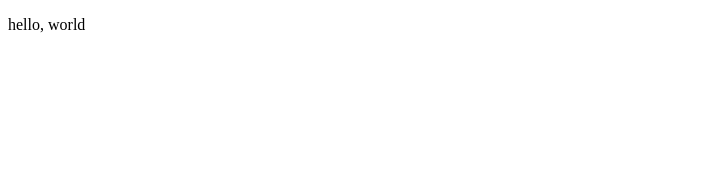
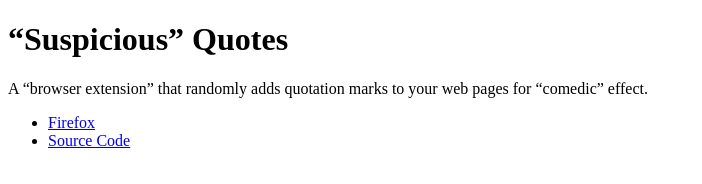
Before and after one commit to suspicious-quotes/suspicious-quotes.github.io, a plain HTML site: page index.html in a window 1280 px wide. Shown: the whole page, without its empty margins (0-702 px from the left). Drawn offline with Linux system fonts and the light colour scheme.

Commit message:
add barebones content and links

```diff
--- a/index.html
+++ b/index.html
@@ -2,8 +2,18 @@
 <html>
 <head>
   <title>suspicious quotes</title>
+  <meta charset="utf-8">
+  <meta name="viewport" content="width=device-width, initial-scale=1">
 </head>
 <body>
-  <p>hello, world</p>
+  <h1>“Suspicious” Quotes</h1>
+  <p>
+    A “browser extension” that randomly adds quotation marks to
+    your web pages for “comedic” effect.
+  </p>
+  <ul>
+    <li><a href="https://addons.mozilla.org/en-US/firefox/addon/suspicious-quotes/">Firefox</a></li>
+    <li><a href="https://github.com/suspicious-quotes/extension">Source Code</a></li>
+  </ul>
 </body>
 </html>
```
